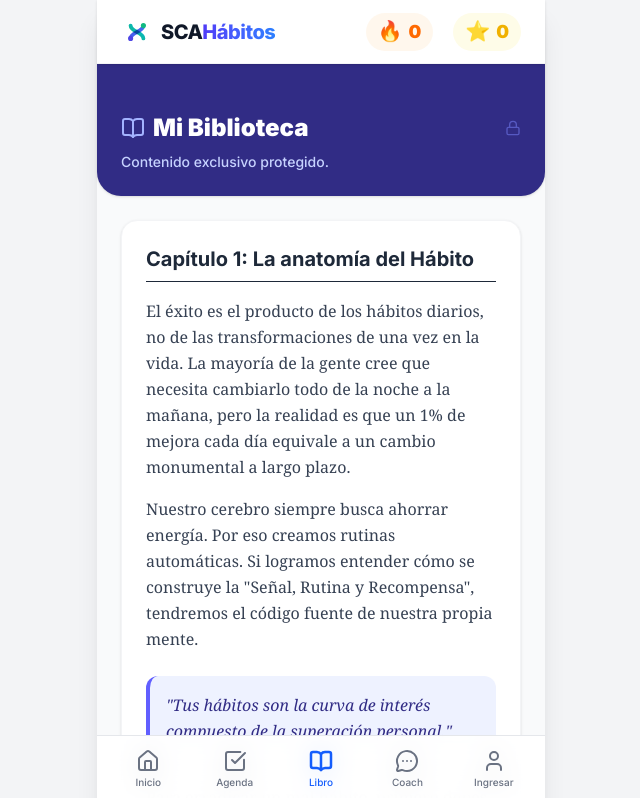
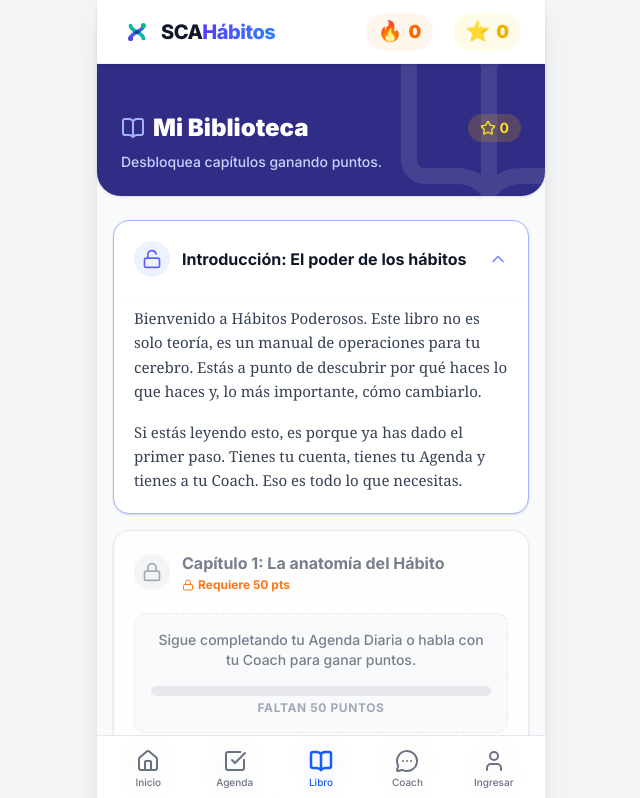
Before and after one commit to lordexilon/habitos-transforman, a Next.js app: page /libro in a window 1280 px wide. Shown: the top 798 px of the page, without its empty margins (319-959 px from the left). Built offline with nearby package versions, Linux system fonts and the light colour scheme; no server answers.

Commit message:
Feat: Add Gamified Unlock System to Ebook Chapters

```diff
--- a/src/app/libro/page.tsx
+++ b/src/app/libro/page.tsx
@@ -1,55 +1,186 @@
 'use client';
 
-import React from 'react';
+import React, { useState, useEffect } from 'react';
 import BottomNav from '@/components/layout/BottomNav';
-import { BookOpen, Lock } from 'lucide-react';
+import { BookOpen, Lock, Unlock, Star, ChevronDown, ChevronUp } from 'lucide-react';
+import { useAuth } from '@/components/providers/AuthProvider';
+
+const BOOK_CHAPTERS = [
+  {
+    id: 1,
+    title: "Introducción: El poder de los hábitos",
+    requiredPoints: 0,
+    content: (
+      <div className="space-y-4">
+        <p>
+          Bienvenido a Hábitos Poderosos. Este libro no es solo teoría, es un manual de operaciones para tu cerebro.
+          Estás a punto de descubrir por qué haces lo que haces y, lo más importante, cómo cambiarlo.
+        </p>
+        <p>
+          Si estás leyendo esto, es porque ya has dado el primer paso. Tienes tu cuenta, tienes tu Agenda y
+          tienes a tu Coach. Eso es todo lo que necesitas.
+        </p>
+      </div>
+    )
+  },
+  {
+    id: 2,
+    title: "Capítulo 1: La anatomía del Hábito",
+    requiredPoints: 50,
+    content: (
+      <div className="space-y-4">
+        <p>
+          El éxito es el producto de los hábitos diarios, no de las transformaciones de una vez en la vida.
+          La mayoría de la gente cree que necesita cambiarlo todo de la noche a la mañana, pero la realidad es que
+          un 1% de mejora cada día equivale a un cambio monumental a largo plazo.
+        </p>
+        <p>
+          Nuestro cerebro siempre busca ahorrar energía. Por eso creamos rutinas automáticas.
+          Si logramos entender cómo se construye la "Señal, Rutina y Recompensa", tendremos el código fuente
+          de nuestra propia mente.
+        </p>
+        <div className="bg-indigo-50 p-4 rounded-xl border-l-4 border-indigo-500 italic my-6 text-indigo-900 font-serif">
+          "Tus hábitos son la curva de interés compuesto de la superación personal."
+        </div>
+        <p>
+          Para erradicar un mal hábito, primero debes observar qué emoción lo detona. A veces comemos no porque
+          tengamos hambre, sino porque estamos estresados o aburridos.
+        </p>
+      </div>
+    )
+  },
+  {
+    id: 3,
+    title: "Capítulo 2: Reemplazo Neuronal",
+    requiredPoints: 150,
+    content: (
+      <div className="space-y-4">
+        <p>
+          Una vez que identificas la señal, no puedes simplemente eliminar el hábito. Debes reemplazar la rutina
+          pero mantener la recompensa. Así es como engañamos al cerebro.
+        </p>
+        <p>
+          Sigue interactuando con el Coach para descubrir las técnicas avanzadas de reemplazo de dopamina.
+        </p>
+      </div>
+    )
+  }
+];
 
 export default function LibroPage() {
-  // Deshabilitar menú contextual
+  const { session } = useAuth();
+  const [points, setPoints] = useState(0);
+  const [openChapter, setOpenChapter] = useState<number | null>(1);
+
+  useEffect(() => {
+    const userId = session?.user?.id || 'guest';
+    const currentPoints = Number(localStorage.getItem(`user_points_${userId}`) || '0');
+    setPoints(currentPoints);
+  }, [session]);
+
   const handleContextMenu = (e: React.MouseEvent) => {
     e.preventDefault();
   };
 
+  const toggleChapter = (chapterId: number, isLocked: boolean) => {
+    if (isLocked) return;
+    setOpenChapter(openChapter === chapterId ? null : chapterId);
+  };
+
   return (
     <div className="min-h-screen bg-gray-50 pb-24 font-sans select-none" onContextMenu={handleContextMenu}>
-      <div className="bg-indigo-900 px-6 pt-12 pb-6 rounded-b-3xl shadow-sm mb-6 text-white">
-        <div className="flex items-center justify-between mb-2">
+      {/* Header */}
+      <div className="bg-indigo-900 px-6 pt-12 pb-6 rounded-b-3xl shadow-sm mb-6 text-white relative overflow-hidden">
+        <div className="absolute -right-10 -top-10 opacity-10">
+          <BookOpen className="w-48 h-48" />
+        </div>
+        <div className="flex items-center justify-between mb-2 relative z-10">
           <h1 className="text-2xl font-black flex items-center gap-2">
             <BookOpen className="w-6 h-6 text-indigo-300" /> Mi Biblioteca
           </h1>
-          <Lock className="w-4 h-4 text-indigo-400 opacity-50" />
+          <div className="bg-yellow-500/20 text-yellow-300 px-3 py-1 rounded-full text-sm font-bold flex items-center gap-1">
+            <Star className="w-4 h-4" /> {points}
+          </div>
         </div>
-        <p className="text-indigo-200 font-medium text-sm">Contenido exclusivo protegido.</p>
+        <p className="text-indigo-200 font-medium text-sm relative z-10">Desbloquea capítulos ganando puntos.</p>
       </div>
 
-      <div className="px-6 space-y-6">
+      <div className="px-4 space-y-4">
+        {BOOK_CHAPTERS.map((chapter) => {
+          const isLocked = points < chapter.requiredPoints;
+          const isOpen = openChapter === chapter.id && !isLocked;
 
-        {/* Índice o Capítulos Simulados */}
-        <div className="bg-white p-6 rounded-2xl shadow-sm border border-gray-100 relative">
-          <div className="absolute top-0 right-0 w-16 h-16 bg-indigo-50 rounded-bl-full -z-10" />
-          <h2 className="text-xl font-bold text-gray-800 mb-4 border-b pb-2">Capítulo 1: La anatomía del Hábito</h2>
+          return (
+            <div
+              key={chapter.id}
+              className={`bg-white rounded-2xl shadow-sm border transition-all ${
+                isLocked ? 'border-gray-200 opacity-90' : isOpen ? 'border-indigo-300 shadow-md' : 'border-gray-100 cursor-pointer hover:border-indigo-200'
+              }`}
+            >
+              {/* Chapter Header */}
+              <div
+                className={`p-5 flex items-center justify-between ${!isLocked ? 'cursor-pointer' : ''}`}
+                onClick={() => toggleChapter(chapter.id, isLocked)}
+              >
+                <div className="flex items-center gap-3">
+                  {isLocked ? (
+                    <div className="bg-gray-100 p-2 rounded-full">
+                      <Lock className="w-5 h-5 text-gray-400" />
+                    </div>
+                  ) : (
+                    <div className="bg-indigo-50 p-2 rounded-full">
+                      <Unlock className="w-5 h-5 text-indigo-500" />
+                    </div>
+                  )}
+                  <div>
+                    <h2 className={`font-bold ${isLocked ? 'text-gray-500' : 'text-gray-900'}`}>
+                      {chapter.title}
+                    </h2>
+                    {isLocked && (
+                      <p className="text-xs font-bold text-orange-500 mt-0.5 flex items-center gap-1">
+                        <Lock className="w-3 h-3" /> Requiere {chapter.requiredPoints} pts
+                      </p>
+                    )}
+                  </div>
+                </div>
+                {!isLocked && (
+                  <div>
+                    {isOpen ? <ChevronUp className="w-5 h-5 text-indigo-400" /> : <ChevronDown className="w-5 h-5 text-gray-400" />}
+                  </div>
+                )}
+              </div>
 
-          <div className="text-gray-700 space-y-4 leading-relaxed font-serif">
-            <p>
-              El éxito es el producto de los hábitos diarios, no de las transformaciones de una vez en la vida.
-              La mayoría de la gente cree que necesita cambiarlo todo de la noche a la mañana, pero la realidad es que
-              un 1% de mejora cada día equivale a un cambio monumental a largo plazo.
-            </p>
-            <p>
-              Nuestro cerebro siempre busca ahorrar energía. Por eso creamos rutinas automáticas.
-              Si logramos entender cómo se construye la "Señal, Rutina y Recompensa", tendremos el código fuente
-              de nuestra propia mente.
-            </p>
-            <div className="bg-indigo-50 p-4 rounded-xl border-l-4 border-indigo-500 italic my-6 text-indigo-900">
-              "Tus hábitos son la curva de interés compuesto de la superación personal."
+              {/* Chapter Content */}
+              {isOpen && (
+                <div className="px-5 pb-5 pt-2 border-t border-gray-50 animate-fade-in">
+                  <div className="text-gray-700 leading-relaxed font-serif text-[15px]">
+                    {chapter.content}
+                  </div>
+                </div>
+              )}
+
+              {/* Locked Preview / Teaser */}
+              {isLocked && (
+                <div className="px-5 pb-5">
+                  <div className="bg-gray-50 rounded-xl p-4 flex flex-col items-center justify-center text-center border border-dashed border-gray-200">
+                    <p className="text-sm font-medium text-gray-500 mb-2">
+                      Sigue completando tu Agenda Diaria o habla con tu Coach para ganar puntos.
+                    </p>
+                    <div className="w-full bg-gray-200 rounded-full h-2.5 mt-2">
+                      <div
+                        className="bg-orange-400 h-2.5 rounded-full transition-all"
+                        style={{ width: `${Math.min(100, (points / chapter.requiredPoints) * 100)}%` }}
+                      ></div>
+                    </div>
+                    <span className="text-xs text-gray-400 font-bold mt-1 uppercase tracking-wider">
+                      Faltan {chapter.requiredPoints - points} puntos
+                    </span>
+                  </div>
+                </div>
+              )}
             </div>
-            <p>
-              Para erradicar un mal hábito, primero debes observar qué emoción lo detona. A veces comemos no porque
-              tengamos hambre, sino porque estamos estresados o aburridos.
-            </p>
-          </div>
-        </div>
-
+          );
+        })}
       </div>
 
       <BottomNav />
```
